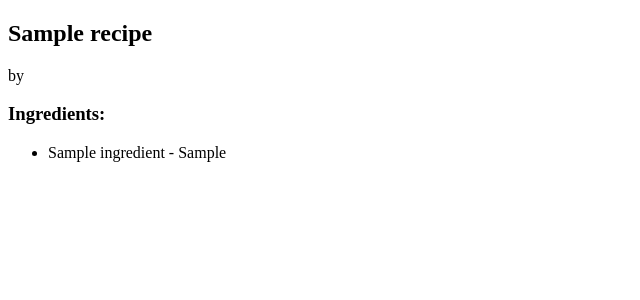
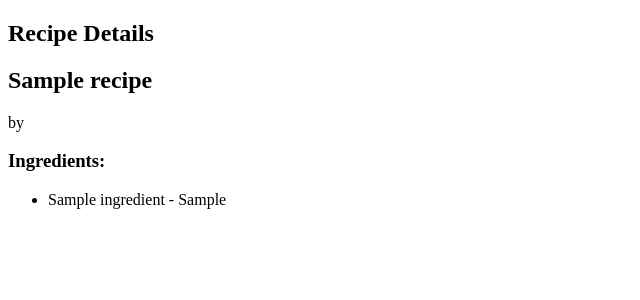
Before and after one commit to LuisRabbids/recipebook-felipe-miguelluis, a Django app: page /recipe/1/ in a window 1280 px wide. Shown: the part 101-401 px from the top of the page, without its empty margins (0-640 px from the left). Run offline with Django 5.2, Linux system fonts and the light colour scheme; a user stored in the database is signed in; tables that the repository leaves empty hold one stand-in row (values such as "Sample post").

Commit message:
Modified recipe_detail.html to define its page title

```diff
--- a/ledger/templates/ledger/recipe_detail.html
+++ b/ledger/templates/ledger/recipe_detail.html
@@ -1,4 +1,6 @@
 {% extends "base.html" %}
+
+{% block page_title %}Recipe Details{% endblock %}
 
 {% block content %}
     <h2>{{ recipe.name }}</h2>
```
